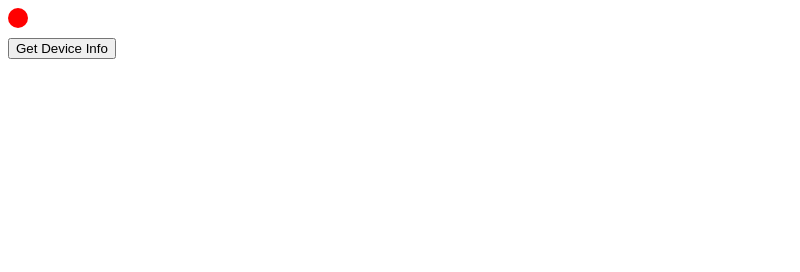
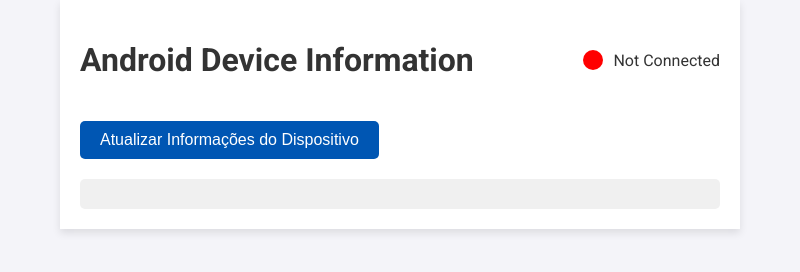
Before and after one commit to RicardoFz/quick-device-checker, an Electron app: page index.html in a window 800 px wide. Drawn offline with Linux system fonts and the light colour scheme; no server answers.

Commit message:
QS_Android - UI improvements

```diff
--- a/index.html
+++ b/index.html
@@ -3,21 +3,22 @@
 <head>
     <meta charset="UTF-8">
     <meta name="viewport" content="width=device-width, initial-scale=1.0">
-    <title>Device Quick Checker</title>
+    <title>Android Device Properties</title>
     <link href="https://fonts.googleapis.com/css2?family=Roboto:wght@400;700&display=swap" rel="stylesheet">
-    <style>
-        body {
-            font-family: 'Roboto', sans-serif;
-        }
-        .property-name {
-            font-weight: bold;
-        }
-    </style>
+    <link rel="stylesheet" href="styles.css">
 </head>
 <body>
-    <div id="status" style="width: 20px; height: 20px; border-radius: 50%; background-color: red; margin-bottom: 10px;"></div>
-    <button id="refreshButton">Get Device Info</button>
-    <div id="deviceInfo"></div>
+    <div class="app-container">
+        <header>
+            <h1>Android Device Information</h1>
+            <div class="status-area">
+                <div id="status" class="status-indicator"></div>
+                <span id="status-text">Not Connected</span>
+            </div>
+        </header>
+        <button id="refreshButton" class="refresh-button">Atualizar Informações do Dispositivo</button>
+        <div id="deviceInfo" class="device-info"></div>
+    </div>
     <script src="renderer.js"></script>
 </body>
 </html>
--- a/renderer.js
+++ b/renderer.js
@@ -2,7 +2,9 @@
 
 function updateStatusIndicator(isConnected) {
     const statusElement = document.getElementById('status');
+    const statusText = document.getElementById('status-text');
     statusElement.style.backgroundColor = isConnected ? 'green' : 'red';
+    statusText.textContent = isConnected ? 'Connected' : 'Not Connected';
 }
 
 function checkDeviceConnection() {
@@ -18,6 +20,7 @@
             return;
         }
 
+        // Verifica se há dispositivos listados além do cabeçalho da tabela
         const isConnected = stdout.split('\n').some(line => line.trim().endsWith('device'));
         updateStatusIndicator(isConnected);
     });
@@ -60,7 +63,7 @@
 
         // Exibir as propriedades na página
         document.getElementById('deviceInfo').innerHTML = properties.join('<br>');
-        updateStatusIndicator(true);
+        updateStatusIndicator(true); // Assuming a successful data fetch means the device is connected
     });
 }
 
@@ -71,5 +74,5 @@
         getAndroidProperties();
     });
 
-    setInterval(checkDeviceConnection, 5000);
+    setInterval(checkDeviceConnection, 5000); // Verifica a conexão a cada 5 segundos
 });
--- /dev/null
+++ b/styles.css
@@ -0,0 +1,61 @@
+body, html {
+    margin: 0;
+    padding: 0;
+    font-family: 'Roboto', sans-serif;
+    background-color: #f4f4f9;
+    color: #333;
+}
+
+.app-container {
+    width: 80%;
+    margin: 0 auto;
+    padding: 20px;
+    box-shadow: 0 4px 8px rgba(0,0,0,0.1);
+    background-color: #fff;
+}
+
+header {
+    display: flex;
+    justify-content: space-between;
+    align-items: center;
+    margin-bottom: 20px;
+}
+
+.status-area {
+    display: flex;
+    align-items: center;
+}
+
+.status-indicator {
+    width: 20px;
+    height: 20px;
+    border-radius: 50%;
+    background-color: red;
+    margin-right: 10px;
+}
+
+.refresh-button {
+    padding: 10px 20px;
+    font-size: 16px;
+    color: #fff;
+    background-color: #0056b3;
+    border: none;
+    border-radius: 5px;
+    cursor: pointer;
+}
+
+.refresh-button:hover {
+    background-color: #003580;
+}
+
+.device-info {
+    margin-top: 20px;
+    padding: 15px;
+    background-color: #f0f0f0;
+    border-radius: 5px;
+    font-size: 16px;
+}
+
+.property-name {
+    font-weight: bold;
+}
```
